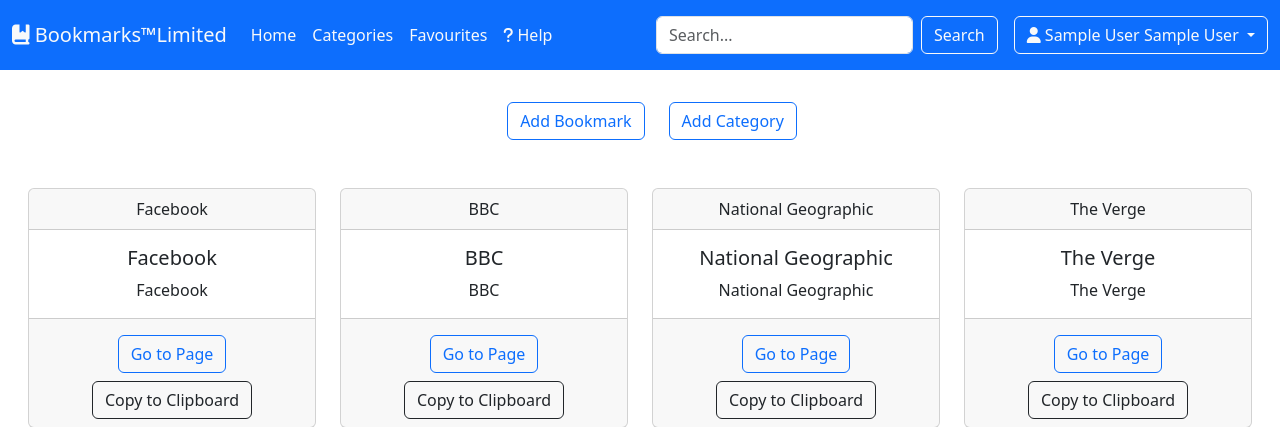
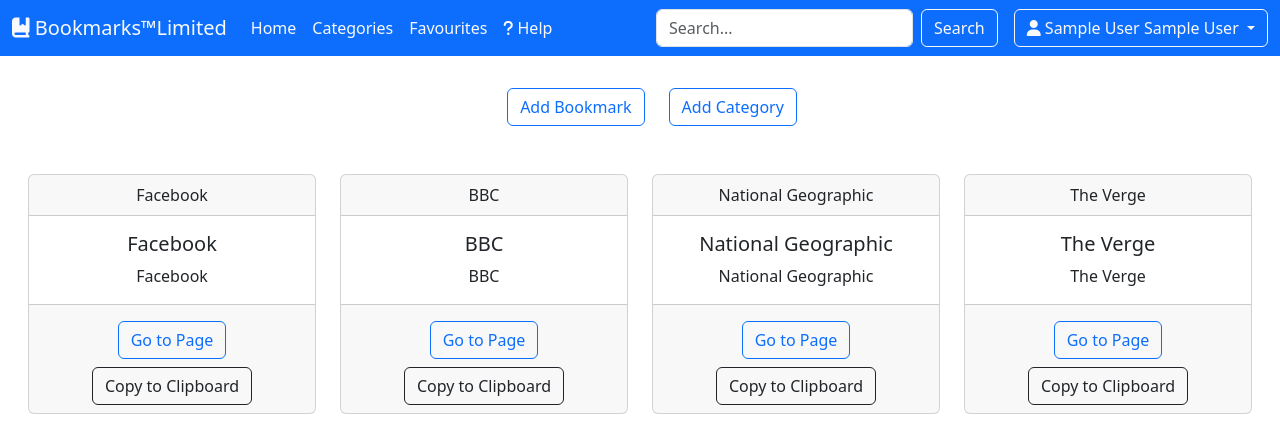
Before and after one commit to tibix/proiect_testare, a PHP site: page /home.php in a window 1280 px wide. Shown: the top 427 px of the page. Run offline with PHP 8.4, Linux system fonts and the light colour scheme; the visitor is signed in with stand-in values (Sample User, id 1); data comes from the database, SQL or seed files in the repository; some libraries are stand-ins or nearby versions.

Commit message:
Fixing navbar height and cramped menu pb

```diff
--- a/assets/styles.css
+++ b/assets/styles.css
@@ -1,3 +1,30 @@
+@media (min-width: 1050px) {
+    .navbar-expand-large {
+      flex-wrap: nowrap;
+      justify-content: flex-start;
+    }
+    .navbar-expand-large .navbar-nav {
+      flex-direction: row;
+    }
+    .navbar-expand-large .navbar-nav .dropdown-menu {
+      position: absolute;
+    }
+    .navbar-expand-large .navbar-nav .nav-link {
+      padding-right: var(--bs-navbar-nav-link-padding-x);
+      padding-left: var(--bs-navbar-nav-link-padding-x);
+    }
+    .navbar-expand-large .navbar-nav-scroll {
+      overflow: visible;
+    }
+    .navbar-expand-large .navbar-collapse {
+      display: flex !important;
+      flex-basis: auto;
+    }
+    .navbar-expand-large .navbar-toggler {
+      display: none !important;
+    }
+ }
+
 html,
 body{
     height:100vh;
--- a/templates/header.php
+++ b/templates/header.php
@@ -12,7 +12,7 @@
 	<script src="https://kit.fontawesome.com/6f78ace1ca.js" crossorigin="anonymous"></script>
 </head>
 <body>
-<nav class="navbar navbar-expand-lg bg-primary">
+<nav class="navbar navbar-expand-large bg-primary">
 			<div class="container-fluid">
 				<button class="navbar-toggler bg-light"
 						type="button"
@@ -24,7 +24,7 @@
 					<span class="navbar-toggler-icon"></span>
 				</button>
 				<div class="collapse navbar-collapse" id="navbarTogglerDemo01">
-					<a class="navbar-brand text-light" href="index.php"><i class="fa-solid fa-book-bookmark"></i> Bookmarks&trade;Limited</a>
+					<a class="navbar-brand text-light mr-2" href="index.php"><i class="fa-solid fa-book-bookmark"></i> Bookmarks&trade;Limited</a>
 					<ul class="navbar-nav me-auto mb-2 mb-lg-0">
 					    <?php
 						if(logged_in()){?>
@@ -46,7 +46,7 @@
 					</ul>
 					<?php
 						if(logged_in()){ ?>
-                        <ul class="navbar-nav my-2">
+                        <ul class="navbar-nav my-2 my-lg-0">
                             <li class="nav-item mx-3">
                                 <form class="d-flex d-inline" action="search.php" method="GET">
                                     <input class="form-control me-2 w-100" type="search" name="search" placeholder="Search..." aria-label="Search">
```
